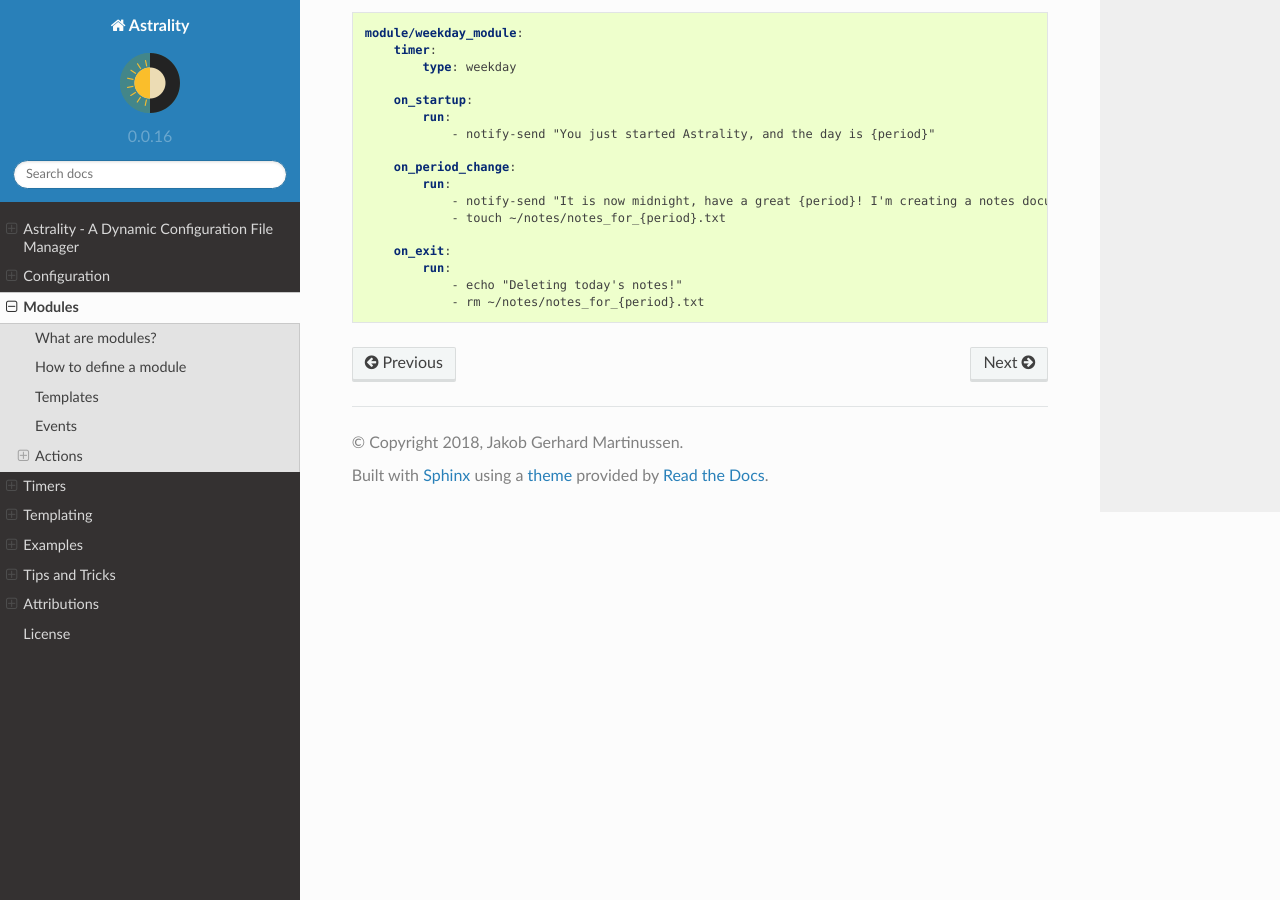
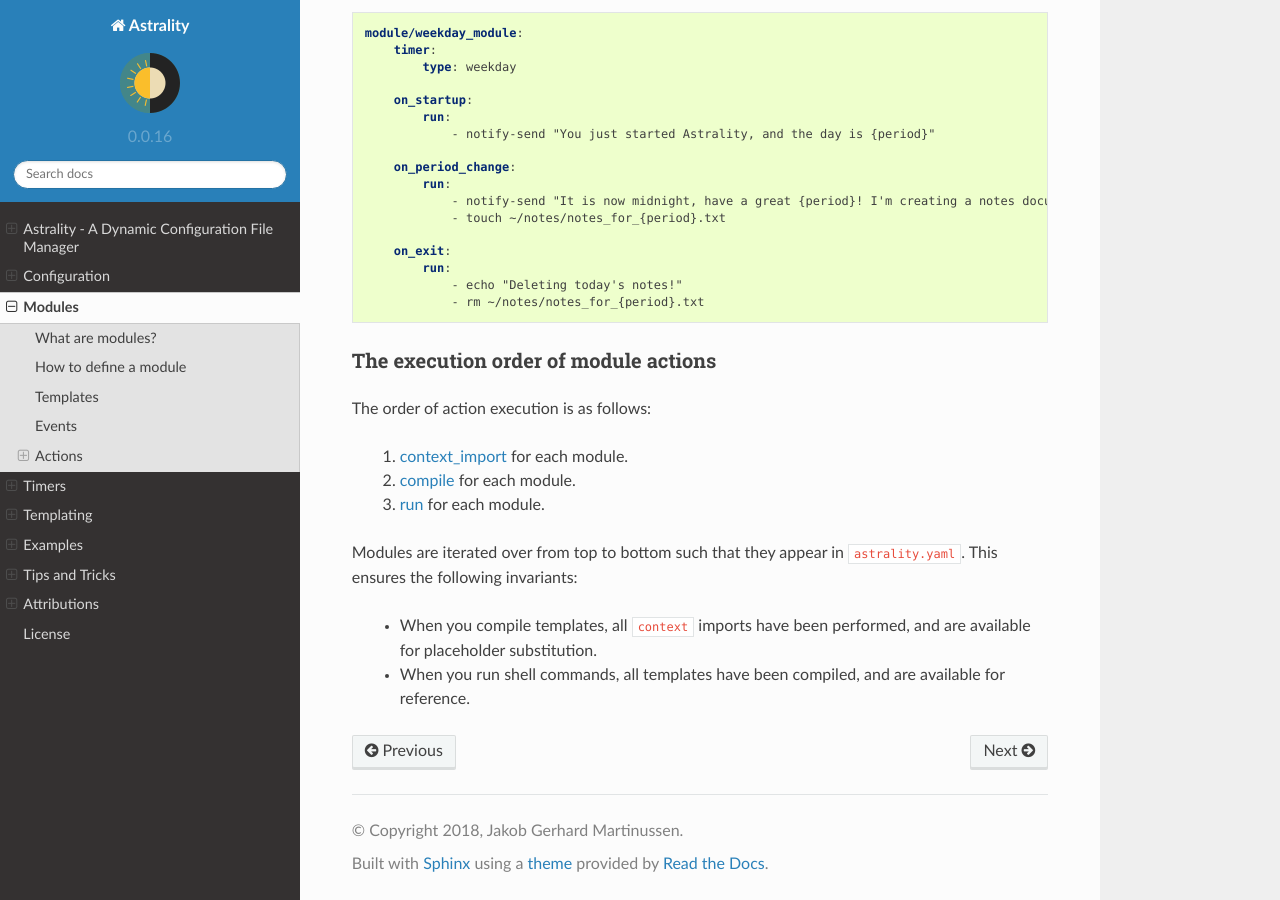
Before and after one commit to JakobGM/astrality, a Sphinx documentation site: the page built from docs/modules.rst, in a window 1280 px wide and 900 px high, scrolled down 5563 px. Built offline with Sphinx 7.4.7 and the Read the Docs theme 2.0.0, drawn with Linux system fonts in a browser that asks for light colours.

Commit message:
Add documentation of module action execution order

```diff
--- a/docs/modules.rst
+++ b/docs/modules.rst
@@ -261,3 +261,19 @@ Example:
             run:
                 - echo "Deleting today's notes!"
                 - rm ~/notes/notes_for_{period}.txt
+
+
+The execution order of module actions
+-------------------------------------
+
+The order of action execution is as follows:
+
+    #. :ref:`context_import <context_import_action>` for each module.
+    #. :ref:`compile <compile_action>` for each module.
+    #. :ref:`run <run_action>` for each module.
+
+Modules are iterated over from top to bottom such that they appear in ``astrality.yaml``.
+This ensures the following invariants:
+
+    * When you compile templates, all ``context`` imports have been performed, and are available for placeholder substitution.
+    * When you run shell commands, all templates have been compiled, and are available for reference.
```
